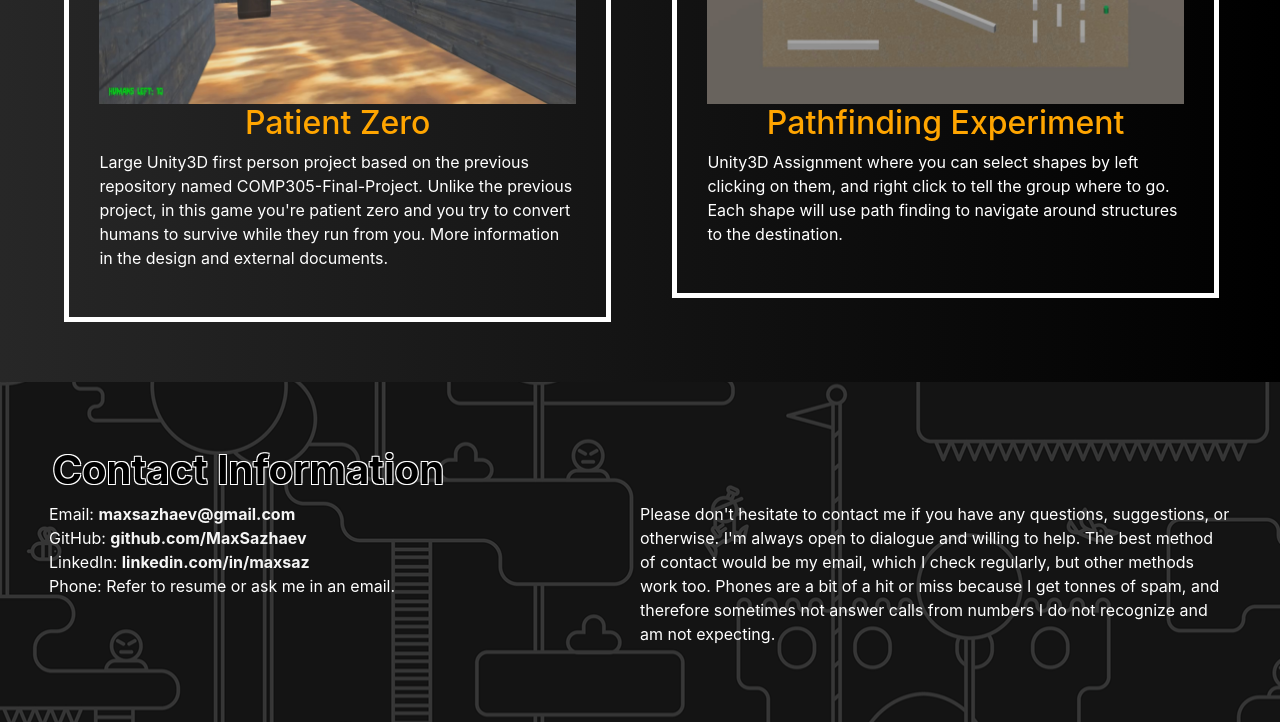
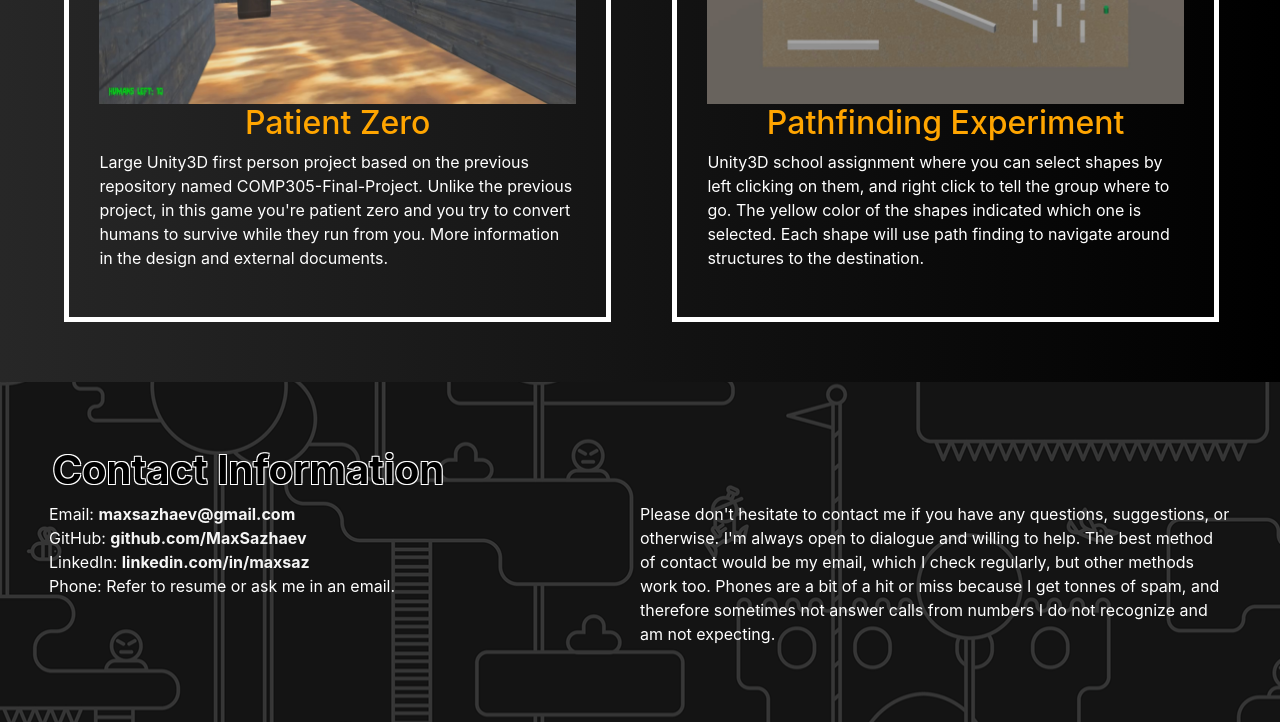
Before and after one commit to MaxSazhaev/MaxSazhaev.github.io, a plain HTML site: page index.html in a window 1280 px wide. Shown: the part 2815-3537 px from the top of the page. Drawn offline with nearby package versions, Linux system fonts and the light colour scheme; files whose address does not match are found by name.

Commit message:
added more information to the pathfinding experiment description

```diff
--- a/index.html
+++ b/index.html
@@ -128,9 +128,9 @@
                     <a href="https://github.com/MaxSazhaev/COMP396-Assignment2"><img id = "396Assignment2" src="images/396Assignment2IMG.jpg"
                             class="projectgif"></a>
                     <h2><a href="https://github.com/MaxSazhaev/COMP396-Assignment2">Pathfinding Experiment</a></h2>
-                    <p>Unity3D Assignment where you can select shapes by left clicking on them, and right click to tell
-                        the group where to go. Each shape will use path finding to navigate around structures to the
-                        destination. </p>
+                    <p>Unity3D school assignment where you can select shapes by left clicking on them, and right click to tell
+                        the group where to go. The yellow color of the shapes indicated which one is selected. Each shape will
+                        use path finding to navigate around structures to the destination. </p>
                 </div>
             </div>
         </div>
@@ -141,7 +141,7 @@
         <h1 id="column-left">Contact Information</h1>
         <div class="row">
                 <div class="column" id="column-left">
-                        <p>
+                        <p class = "contactleft">
                             Email: <a href="mailto:maxsazhaev@gmail.com?Subject=Hello%20Max" target="_top">maxsazhaev@gmail.com</a><br>
                             GitHub: <a href="https://github.com/MaxSazhaev/">github.com/MaxSazhaev</a><br>
                             LinkedIn: <a href="https://linkedin.com/in/maxsaz">linkedin.com/in/maxsaz</a><br>
@@ -150,7 +150,7 @@
                 </div>
 
                 <div class="column" id="column-right">
-                        <p>
+                        <p class = "contactright">
                             Please don't hesitate to contact me if you have any questions, suggestions, or otherwise. I'm always open to dialogue and willing to help. The best
                             method of contact would be my email, which I check regularly, but other methods work too. Phones are a bit of a hit or miss because I get tonnes of
                             spam, and therefore sometimes not answer calls from numbers I do not recognize and am not expecting.
```
